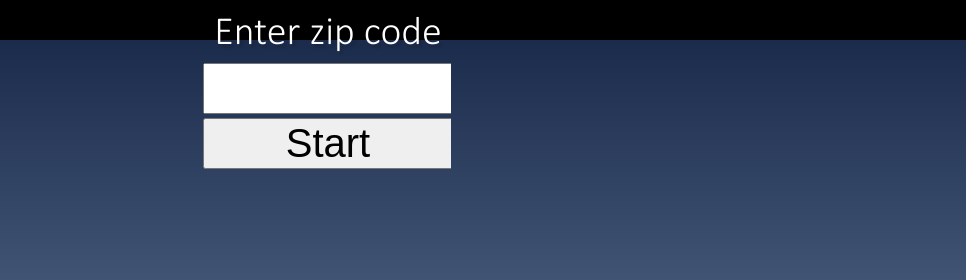
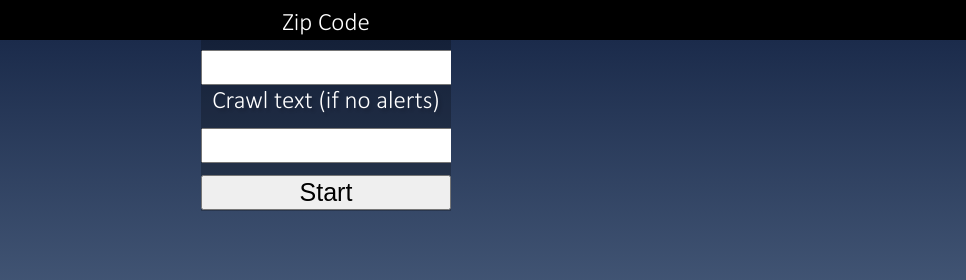
Before and after one commit to qconrad/intellistar-emulator, a plain HTML site: page index.html in a window 1280 px wide. Shown: the top 280 px of the page, 314-1280 px from the left. Drawn offline with Linux system fonts and the light colour scheme; no server answers.

Commit message:
renamed ids and added crawl text field

```diff
--- a/css/style.css
+++ b/css/style.css
@@ -461,7 +461,8 @@ body{
   font-size: 40px;
 }
 
-#zip-prompt{
+#settings-prompt{
+  background-color: rgba(0, 0, 0, 0.25);
   font-size: 40px;
   margin: 0 auto;
   width: 250px;
@@ -470,10 +471,9 @@ body{
   text-align: center;
 }
 
-.zip-item{
-  font-size: 40px;
+.settings-item{
+  font-size: 25px;
   width: 100%;
-  margin: 2px;
 }
 
 .forecast-container{
--- a/index.html
+++ b/index.html
@@ -293,10 +293,12 @@
     </div>
   </div>
   <!-- Zip code prompt -->
-  <div id="zip-prompt">
-    <div class="regular-text zip-item">Enter zip code</div>
-    <input class="zip-item" type="text" id="zip_code_text"><br>
-    <button class="zip-item" id="submit_button" onclick="checkZipCode();">Start</button>
+  <div id="settings-prompt">
+    <div class="regular-text settings-item">Zip Code</div>
+    <input class="settings-item" type="text" id="zip-code-text"><br>
+    <div class="regular-text settings-item">Crawl text (if no alerts)</div>
+    <input class="settings-item" type="text"><br>
+    <button class="settings-item" id="submit-button" onclick="checkZipCode();">Start</button>
   </div>
 </body>
 
--- a/js/script.js
+++ b/js/script.js
@@ -37,7 +37,7 @@ function guessZipCode(){
       return;
     }
     response.json().then(function(data) {
-      document.getElementById("zip_code_text").value = data.location.zip;
+      document.getElementById("zip-code-text").value = data.location.zip;
     });
   })
 }
@@ -73,7 +73,7 @@ function scheduleTimeline(){
 confirming with api request */
 function checkZipCode(){
   var isValidZip = false;
-    var input = document.getElementById('zip_code_text').value;
+    var input = document.getElementById('zip-code-text').value;
     if(/(^\d{5}$)|(^\d{5}-\d{4}$)/.test(input)){
       isValidZip = true;
       ZIP_CODE = input;
@@ -97,7 +97,7 @@ function fetchCurrentWeather(){
       try{CITY_NAME = data.current_observation.display_location.city.toString().toUpperCase();}
       catch(err){alert("Enter valid ZIP code"); getZipCodeFromUser(); return;}
       CURRENT_TEMPERATURE = Math.round(data.current_observation.temp_f).toString().toUpperCase();
-      document.getElementById('zip-prompt').style.display = 'none';
+      document.getElementById('settings-prompt').style.display = 'none';
       fetchAlerts();
     });
   })
```
